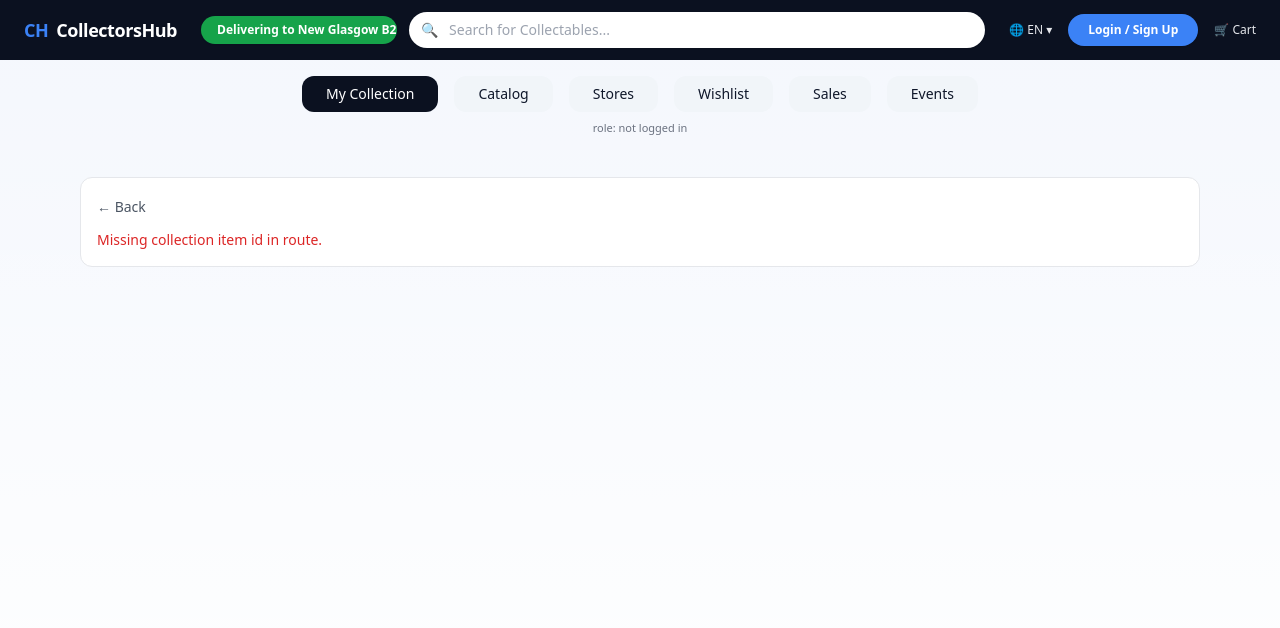
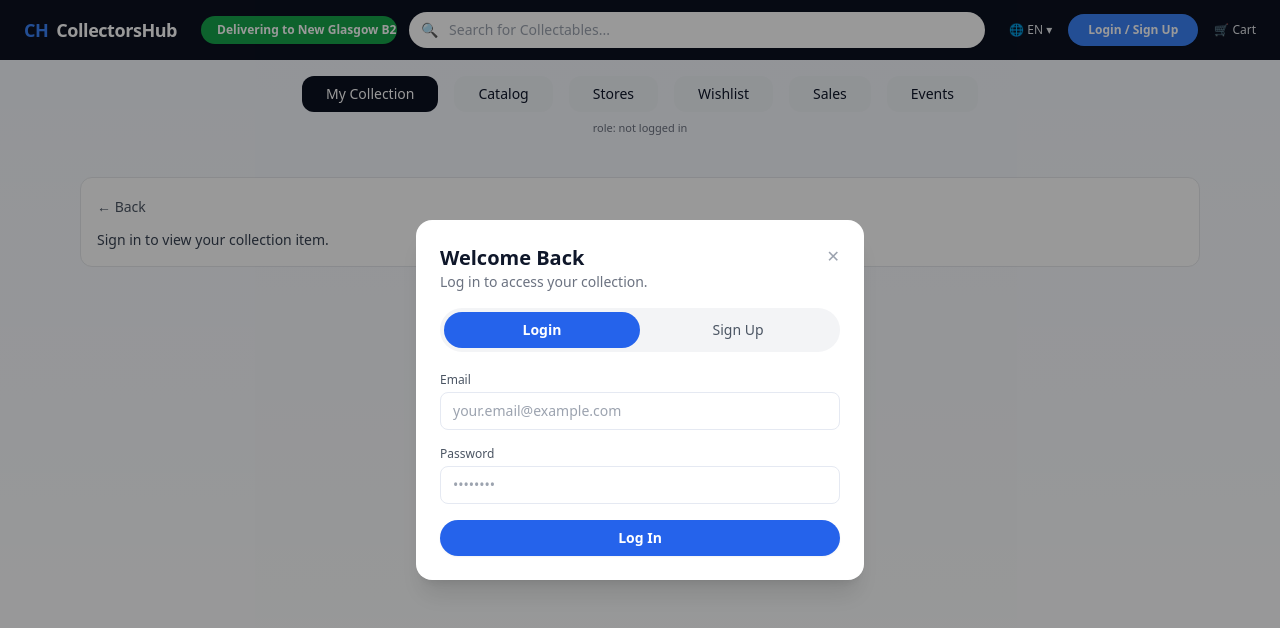
Before and after one commit to Cymunix/CollectorsHub, a Next.js app: page /collection/1 in a window 1280 px wide. Shown: the top 628 px of the page. Built offline with nearby package versions, Linux system fonts and the light colour scheme.

Commit message:
Update page.tsx

```diff
--- a/app/collection/[catalogItemId]/page.tsx
+++ b/app/collection/[catalogItemId]/page.tsx
@@ -37,8 +37,13 @@ type CollectionItemLite = {
 
 function getRouteId(params: unknown): string {
   const p = params as any;
-  // Support a few likely param names so you don’t brick the page if you rename the folder.
-  return String(p?.id ?? p?.collectionItemId ?? p?.collection_item_id ?? "");
+  return String(
+    p?.id ??
+    p?.collectionItemId ??
+    p?.collection_item_id ??
+    p?.catalogItemId ??      // ✅ add this
+    ""
+  );
 }
 
 export default function CollectionItemPage() {
```
